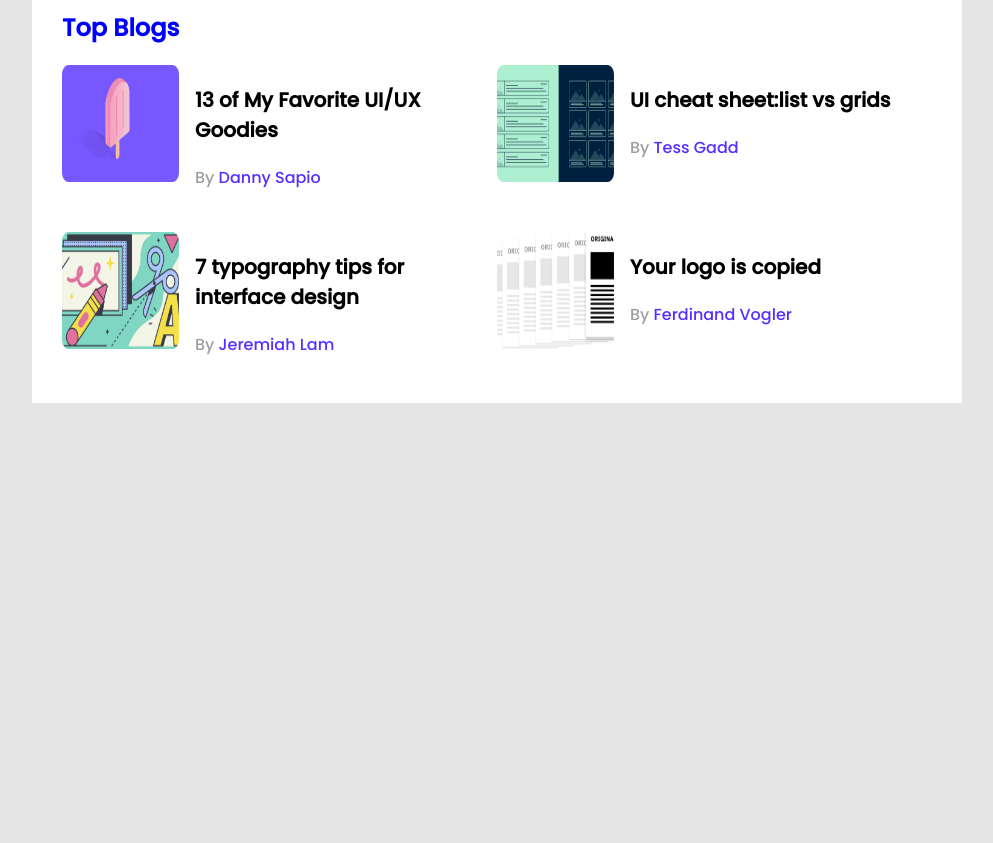
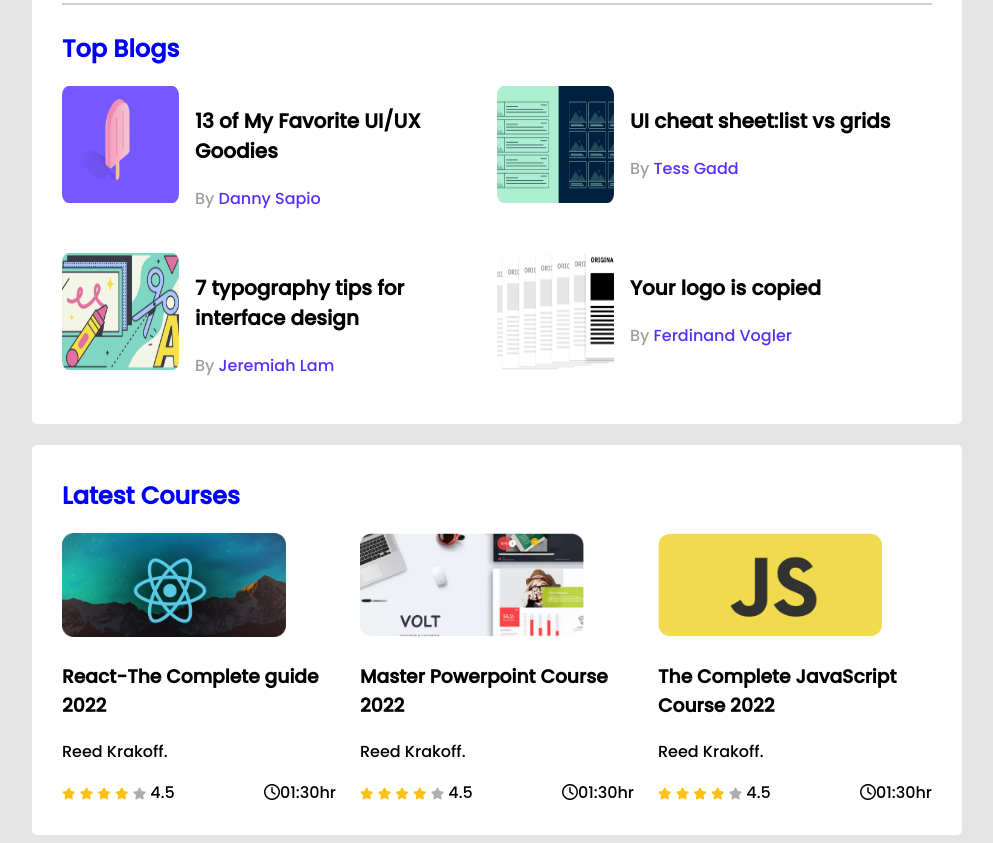
Before and after one commit to SoumenBaral/Leader-board-css3, a plain HTML site: page index.html in a window 1280 px wide. Shown: the part 300-1143 px from the top of the page, without its empty margins (143-1136 px from the left). Before the commit the page ends 800 px from the top, so only its background shows below. Drawn offline with Linux system fonts and the light colour scheme.

Commit message:
All Done

```diff
--- a/index.html
+++ b/index.html
@@ -6,10 +6,15 @@
     <meta http-equiv="X-UA-Compatible" content="IE=edge">
     <meta name="viewport" content="width=device-width, initial-scale=1.0">
     <title>Leader Board </title>
+    <!-- style sheet -->
     <link rel="stylesheet" href="styles/style.css">
+    <!-- Font Family -->
     <link rel="preconnect" href="https://fonts.googleapis.com">
     <link rel="preconnect" href="https://fonts.gstatic.com" crossorigin>
     <link href="https://fonts.googleapis.com/css2?family=Poppins:wght@500&display=swap" rel="stylesheet">
+    <!-- Font Awesome -->
+    <script src="https://kit.fontawesome.com/e597f65126.js" crossorigin="anonymous"></script>
+
 </head>
 <!-- header start -->
 <header>
@@ -93,7 +98,94 @@
 
                 </div>
         </div>
+
     </section>
+    <!-- Latest Course -->
+    <section class="container">
+        <h2 class="section-title">Latest Courses</h2>
+        <div class="courses">
+            <div class="course">
+                <div class="course-banner">
+                    <img src="images/courses/course-1.png" alt="">
+                </div>
+                <div class="course-Detail">
+                    <h3 class="course-title">
+                        React-The Complete guide 2022
+                    </h3>
+                    <p class="course-author">Reed Krakoff.</p>
+                    <div class="course-info">
+                        <div>
+                            <i class="fa-solid fa-star filled"></i>
+                            <i class="fa-solid fa-star filled"></i>
+                            <i class="fa-solid fa-star filled"></i>
+                            <i class="fa-solid fa-star filled"></i>
+                            <i class="fa-solid fa-star empty"></i>
+                            <span>4.5</span>
+                        </div>
+                        <div class="course-duration">
+                            <i class="fa-regular fa-clock"></i>01:30hr
+
+                        </div>
+                    </div>
+                </div>
+            </div>
+
+
+            <div class="course">
+                <div class="course-banner">
+                    <img src="images/courses/course-2.png" alt="">
+                </div>
+                <div class="course-Detail">
+                    <h3 class="course-title">
+                        Master Powerpoint Course 2022
+                    </h3>
+                    <p class="course-author">Reed Krakoff.</p>
+                    <div class="course-info">
+                        <div>
+                            <i class="fa-solid fa-star filled"></i>
+                            <i class="fa-solid fa-star filled"></i>
+                            <i class="fa-solid fa-star filled"></i>
+                            <i class="fa-solid fa-star filled"></i>
+                            <i class="fa-solid fa-star empty"></i>
+                            <span>4.5</span>
+                        </div>
+                        <div class="course-duration">
+                            <i class="fa-regular fa-clock"></i>01:30hr
+
+                        </div>
+                    </div>
+                </div>
+            </div>
+
+
+            <div class="course">
+                <div class="course-banner">
+                    <img src="images/courses/course-3.png" alt="">
+                </div>
+                <div class="course-Detail">
+                    <h3 class="course-title">
+                        The Complete JavaScript Course 2022
+                    </h3>
+                    <p class="course-author">Reed Krakoff.</p>
+                    <div class="course-info">
+                        <div>
+                            <i class="fa-solid fa-star filled"></i>
+                            <i class="fa-solid fa-star filled"></i>
+                            <i class="fa-solid fa-star filled"></i>
+                            <i class="fa-solid fa-star filled"></i>
+                            <i class="fa-solid fa-star empty"></i>
+                            <span>4.5</span>
+                        </div>
+                        <div class="course-duration">
+                            <i class="fa-regular fa-clock"></i>01:30hr
+
+                        </div>
+                    </div>
+                </div>
+            </div>
+        </div>
+    </section>
+
 </main>
 
 <body>
--- a/styles/style.css
+++ b/styles/style.css
@@ -6,13 +6,16 @@
 
 main {
     display: flex;
-    justify-content: center;
+    flex-direction: column;
+    align-items: center;
 }
 
 .container {
     background-color: white;
     width: 870px;
     padding: 30px;
+    border-radius: 5px;
+    margin-top: 21px;
 }
 
 /* top players style */
@@ -91,3 +94,70 @@
     font-size: 16px;
     color: #562EFF;
 }
+
+/* courses styles */
+.courses {
+    display: grid;
+    grid-template-columns: repeat(3, 1fr);
+    grid-column-gap: 24px;
+}
+
+.course .course-banner img {
+    width: 224px;
+    height: 104px;
+}
+
+.course-info {
+    display: flex;
+    align-items: center;
+    justify-content: space-between;
+}
+
+.fa-star {
+    font-size: 12px;
+}
+
+.fa-star.filled {
+    color: #FFC014;
+}
+
+.fa-star.empty {
+    color: #AEAEAE;
+}
+
+/* ---------------
+Midea Queries
+------------------ */
+@media (max-width:688px) {
+    .container {
+        width: 100%;
+    }
+
+    .players,
+    .blogs,
+    .courses {
+
+        grid-template-columns: repeat(1, 1fr);
+    }
+
+    .player {
+        flex-direction: column;
+    }
+
+
+}
+
+/* Tablate Devices */
+@media only screen and (min-width: 688px) and (max-width: 992px) {
+    .container {
+        width: 100%;
+    }
+
+    .players {
+        grid-template-columns: repeat(2, 1fr);
+    }
+
+    .blogs {
+        grid-template-columns: repeat(1, 1fr);
+    }
+}
```
